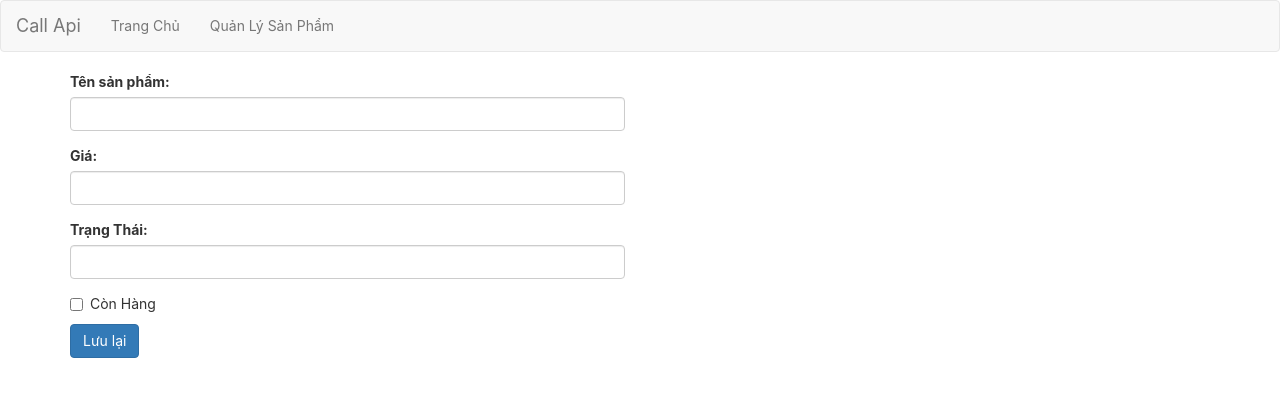
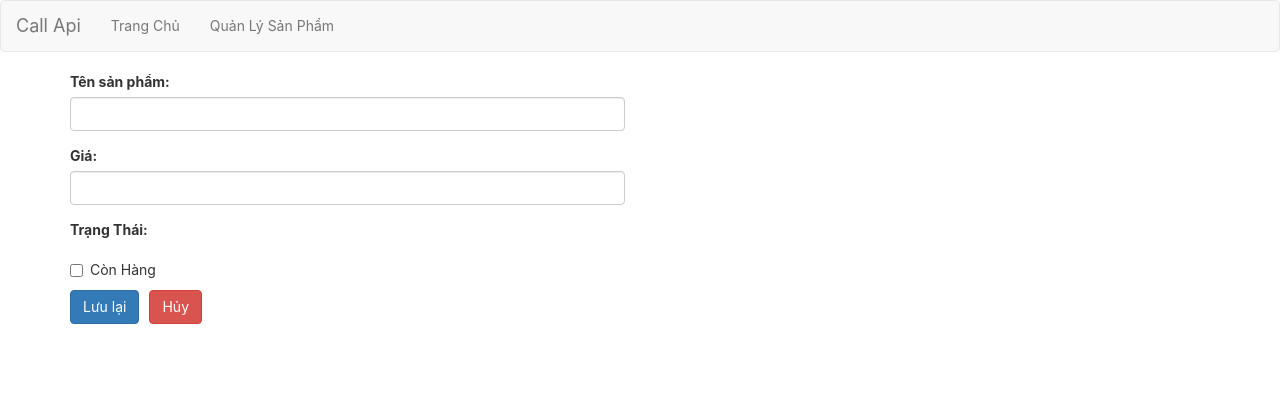
Before and after one commit to ngocanh2704/react-api, a React (Create React App) app: page /product/add in a window 1280 px wide. Shown: the top 396 px of the page. Built offline with nearby package versions, Linux system fonts and the light colour scheme.

Commit message:
Update Add

```diff
--- a/src/components/Menu/Menu..js
+++ b/src/components/Menu/Menu..js
@@ -9,7 +9,7 @@ const menus = [
   },
   {
     name: "Quản Lý Sản Phẩm",
-    to: "/product-list",
+    to: "/products-list",
     exact: false,
   },
 ];
--- a/src/pages/ProductActionPage/ProductActionPage.js
+++ b/src/pages/ProductActionPage/ProductActionPage.js
@@ -1,32 +1,83 @@
-import React from "react";
+import React, { useState } from "react";
+import apiCaller from "../../utils/apiCaller";
+import { Link } from "react-router-dom";
 
-const ProductActionPage = () => {
+const ProductActionPage = (props) => {
+  const [state, setState] = useState({
+    id: "",
+    txtName: "",
+    txtPrice: "",
+    chkbStatus: "",
+  });
+
+  const onChange = (e) => {
+    var target = e.target;
+    var name = target.name;
+    var value = target.type === "checkbox" ? target.checked : target.value;
+    setState({
+      ...state,
+      [name]: value,
+    });
+  };
+
+  const onSave = (e) => {
+    e.preventDefault();
+    var { txtName, txtPrice, chkbStatus } = state;
+    var { history } = props;
+    apiCaller("products", "POST", {
+      name: txtName,
+      price: txtPrice,
+      status: chkbStatus,
+    }).then((res) => history.goBack());
+  };
+
+  var { txtName, txtPrice, chkbStatus } = state;
+
   return (
     <div className="col-xs-6 col-sm-6 col-md-6 col-lg-6">
-      <form>
+      <form onSubmit={onSave}>
         <div className="form-group">
           <label>Tên sản phẩm: </label>
-          <input type="text" className="form-control" />
+          <input
+            type="text"
+            className="form-control"
+            name="txtName"
+            defaultValue={txtName}
+            onChange={onChange}
+          />
         </div>
         <div className="form-group">
           <label>Giá: </label>
-          <input type="text" className="form-control" />
+          <input
+            type="text"
+            className="form-control"
+            name="txtPrice"
+            defaultValue={txtPrice}
+            onChange={onChange}
+          />
         </div>
         <div className="form-group">
           <label>Trạng Thái: </label>
-          <input type="text" className="form-control" />
         </div>
 
         <div className="checkbox">
           <label>
-            <input type="checkbox" />
+            <input
+              type="checkbox"
+              name="chkbStatus"
+              defaultValue={chkbStatus}
+              onChange={onChange}
+            />
             Còn Hàng
           </label>
         </div>
 
-        <button type="submit" className="btn btn-primary">
+        <button type="submit" className="btn btn-primary mr-10">
           Lưu lại
         </button>
+        <Link to="/products-list" className="btn btn-danger ">
+          Hủy
+        </Link>
       </form>
     </div>
   );
--- a/src/pages/ProductListPage/ProductListPage.js
+++ b/src/pages/ProductListPage/ProductListPage.js
@@ -1,8 +1,9 @@
 import React, { useState, useEffect } from "react";
 import ProductList from "../../components/ProductList/ProductList";
 import ProductItem from "../../components/ProductItem/ProductItem";
-import { useSelector } from "react-redux";
+// import { useSelector } from "react-redux";
 import apiCaller from "../../utils/apiCaller";
+import { Link } from "react-router-dom";
 
 const ProductListPage = () => {
   // const products = useSelector((state) => state.products);
@@ -24,9 +25,9 @@ const ProductListPage = () => {
 
   return (
     <div className="col-xs-12 col-sm-12 col-md-12 col-lg-12">
-      <button type="button" className="btn btn-info mb-10">
+      <Link to="/product/add" className="btn btn-info mb-10">
         Thêm sản phẩm
-      </button>
+      </Link>
 
       <ProductList>{showProducts(products)}</ProductList>
     </div>
--- a/src/routes.js
+++ b/src/routes.js
@@ -11,14 +11,14 @@ const routes = [
     main: () => <HomePage />,
   },
   {
-    path: "/product-list",
+    path: "/products-list",
     exact: false,
     main: () => <ProductListPage />,
   },
   {
     path: "/product/add",
     exact: false,
-    main: () => <ProductActionPage />,
+    main: ({history}) => <ProductActionPage history={history}/>,
   },
   {
     path: "/product/:id/edit",
```
